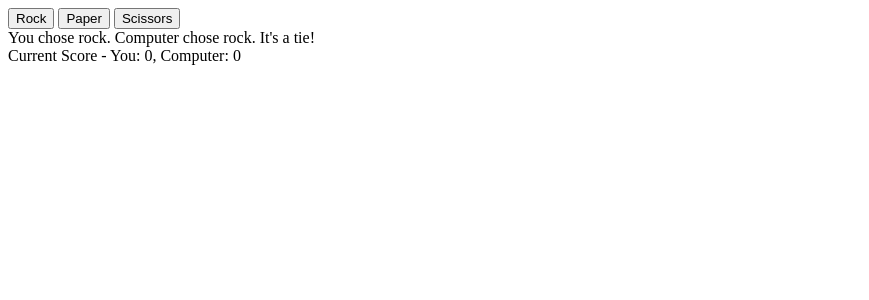
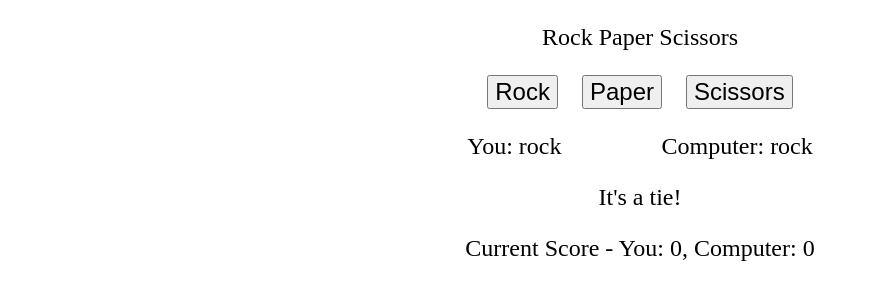
Before and after one commit to kelvinphc/rock-paper-scissors, a plain HTML site: page index.html in a window 1280 px wide. Both pictures are taken after a click on the button "Rock". Shown: the whole page, without its empty margins (0-869 px from the left). Drawn offline with Linux system fonts and the light colour scheme.

Commit message:
Improve visual presentation of the web page

```diff
--- a/index.html
+++ b/index.html
@@ -5,17 +5,25 @@
         <meta name="viewport" content="width=device-width, initial-scale=1.0">
         <title>Rock Paper Scissors</title>
         <script src="javascript.js" defer></script>
+        <link rel="stylesheet" href="style.css">
     </head>
 
     <body>
-        <div id="container">
-            <button id="rock">Rock</button>
-            <button id="paper">Paper</button>
-            <button id="scissors">Scissors</button>
+        <div id="header">Rock Paper Scissors</div>
+
+        <div id="choose-one">
+            <button class="choice-button" id="rock">Rock</button>
+            <button class="choice-button" id="paper">Paper</button>
+            <button class="choice-button" id="scissors">Scissors</button>
+        </div>
+
+        <div id="choice-container">
+            <div id="human-choice"></div>
+            <div id="computer-choice"></div>
         </div>
 
         <div id="results"></div>
 
-        <div id="score"></div>
+        <div id="scoreboard"></div>
     </body>
 </html>
--- a/javascript.js
+++ b/javascript.js
@@ -36,11 +36,15 @@ function playRound (humanChoice, computerChoice) {
         roundResult = "You lose! " + computerChoice.charAt(0).toUpperCase() + computerChoice.slice(1) + " beats " + humanChoice + ".";
     };
 
-    results.textContent = `You chose ${humanChoice}.
-    Computer chose ${computerChoice}.
-    ${roundResult}`;
+    humanChoiceDiv.textContent = `You:
+    ${humanChoice}`;
 
-    score.textContent = `Current Score - You: ${humanScore}, Computer: ${computerScore}`;
+    computerChoiceDiv.textContent = `Computer:
+    ${computerChoice}`;
+
+    results.textContent = `${roundResult}`;
+
+    scoreboard.textContent = `Current Score - You: ${humanScore}, Computer: ${computerScore}`;
 
     if (humanScore === 5 || computerScore === 5) {
         endGame();
@@ -52,6 +56,8 @@ function endGame() {
     document.querySelector("#paper").disabled = true;
     document.querySelector("#scissors").disabled = true;
 
+    const endGameContainer = document.createElement("div");
+    endGameContainer.setAttribute("id", "endGameContainer");
     const endMessage = document.createElement("div");
     endMessage.setAttribute("id", "endMessage");
     const resetButton = document.createElement("button");
@@ -63,28 +69,33 @@ function endGame() {
         endMessage.textContent = "Defeat!";
     };
 
-    document.body.appendChild(endMessage);
+    document.body.appendChild(endGameContainer);
+
+    endGameContainer.appendChild(endMessage);
 
     resetButton.textContent = "Play Again";
     resetButton.addEventListener("click", resetGame);
 
-    document.body.appendChild(resetButton);
+    endGameContainer.appendChild(resetButton);
 };
 
 function resetGame() {
     location.reload();
 };
 
-const container = document.querySelector("#container")
+const choiceButtons = document.querySelectorAll(".choice-button");
+const humanChoiceDiv = document.querySelector("#human-choice");
+const computerChoiceDiv = document.querySelector("#computer-choice");
 const results = document.querySelector("#results");
-const score = document.querySelector("#score");
+const scoreboard = document.querySelector("#scoreboard");
 
 let humanScore = 0;
 let computerScore = 0;
 
-container.addEventListener("click", (e) => {
+choiceButtons.forEach((choiceButton) => {
+    choiceButton.addEventListener("click", (e) => {
         const target = e.target;
-    let humanChoice
+        let humanChoice;
 
         switch(target.id) {
             case "rock":
@@ -101,3 +112,4 @@ container.addEventListener("click", (e) => {
         const computerChoice = getComputerChoice();
         playRound(humanChoice, computerChoice);
     });
+});
--- /dev/null
+++ b/style.css
@@ -0,0 +1,35 @@
+body, button {
+    font-size: 24px;
+}
+
+#header {
+    text-align: center;
+    margin: 24px 0;
+}
+
+#choose-one {
+    display: flex;
+    justify-content: center;
+    margin: 24px 0;
+    gap: 24px;
+}
+
+#choice-container {
+    display: flex;
+    justify-content: center;
+    margin: 24px 0;
+    gap: 100px;
+}
+
+#results, #scoreboard {
+    text-align: center;
+    margin: 24px 0;
+}
+
+#endGameContainer {
+    display: flex;
+    flex-direction: column;
+    align-items: center;
+    margin: 24px 0;
+    gap: 24px;
+}
```
Lines whose indentation alone changed are shown as unchanged.
